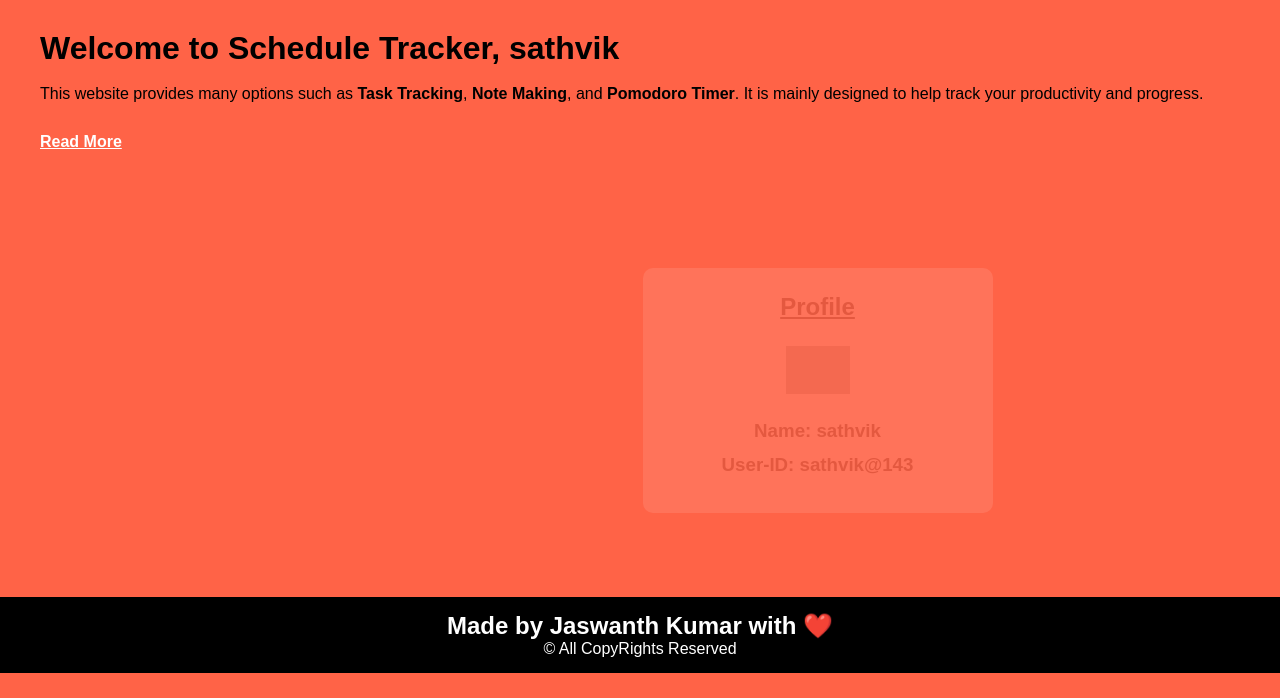
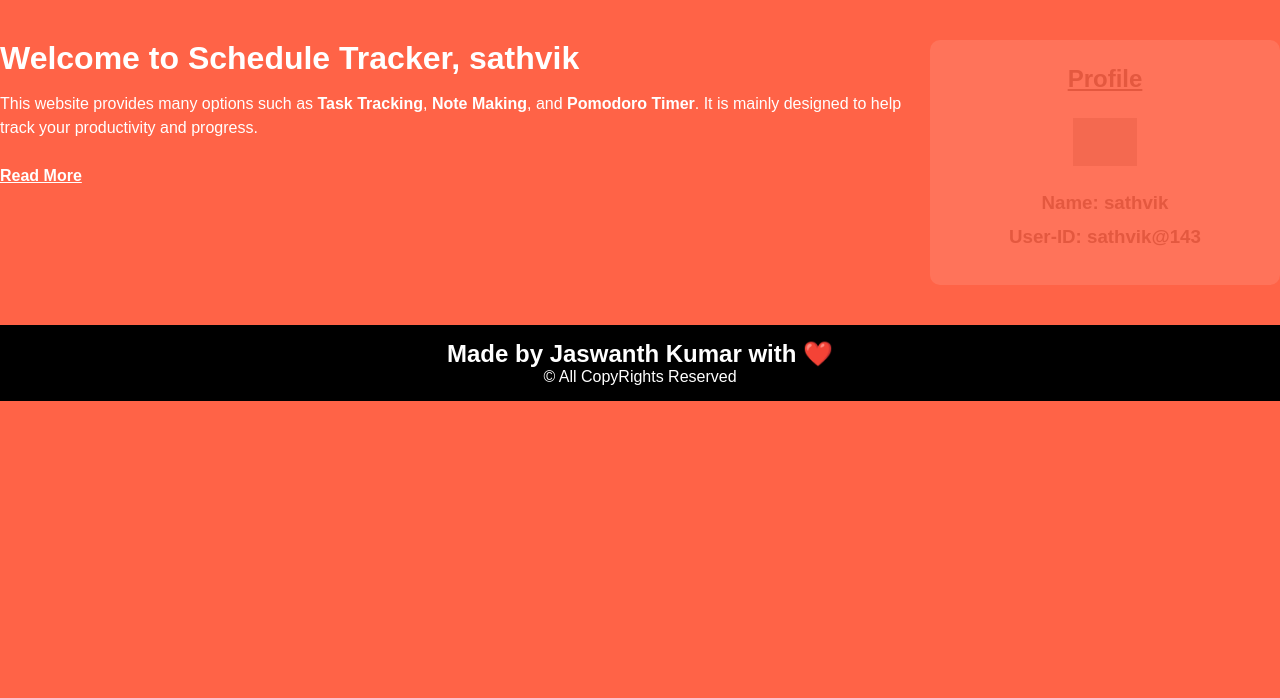
Before and after one commit to Jaswanth-Kumar-2007/CSL100_Project, a Flask app: page /dashboard in a window 1280 px wide. Shown: the part 102-800 px from the top of the page. Run offline with Flask 3, Linux system fonts and the light colour scheme; a user stored in the database is signed in; data comes from the database, SQL or seed files in the repository; grey boxes are pictures that could not be loaded.

Commit message:
Edited CSL Project

```diff
--- a/templates/Task.html
+++ b/templates/Task.html
@@ -3,6 +3,7 @@
     <head>
         <title>Tasks</title>
         <meta charset="utf-8">
+        <meta name="viewport" content="width=device-width, initial-scale=1.0">
         <style>
             header{
                 text-align: center;
--- a/templates/addtask.html
+++ b/templates/addtask.html
@@ -2,6 +2,8 @@
 <html>
     <head>
         <title>Scheduler : Add Task</title>
+        <meta charset="utf-8">
+        <meta name="viewport" content="width=device-width, initial-scale=1.0">
         <style>
             *{
                 font-family: Arial, Helvetica, sans-serif;
--- a/templates/dashboard.html
+++ b/templates/dashboard.html
@@ -3,6 +3,7 @@
 <head>
     <title>Schedule Tracker</title>
     <meta charset="utf-8">
+    <meta name="viewport" content="width=device-width, initial-scale=1.0">
     <style>
         * {
             margin: 0;
@@ -37,26 +38,24 @@
         nav a:hover {
             text-decoration: underline;
         }
-        main {
-            background-color: #FF6347;
-            padding: 30px 40px;
-        }
-        main h1 {
+        #main-text h1 {
             margin-bottom: 15px;
         }
-        main p {
+        #main-text p {
             line-height: 1.5;
             font-size: 16px;
         }
-        main a {
+        #main-text a {
             color: white;
             text-decoration: underline;
             font-weight: bold;
         }
         .container {
+            display:grid;
+            min-height: max-content;
+            grid-template-columns: 3fr 1fr;
             color: white;
             padding: 40px 0;
-            margin: 24px auto;
         }
         .box {
             background-color: white;
@@ -64,7 +63,6 @@
             color: black;
             width: 350px;
             border-radius: 10px;
-            margin: 20px 17cm;
             padding: 25px;
             text-align: center;
             transition-property: opacity;
@@ -105,16 +103,15 @@
             <a href="{{ url_for('logout') }}">Logout</a>
         </nav>
     </div>
-    <main>
-        <h1>Welcome to Schedule Tracker, {{ user.name }}</h1>
-        <p>
-            This website provides many options such as <b>Task Tracking</b>, <b>Note Making</b>, and <b>Pomodoro Timer</b>.
-            It is mainly designed to help track your productivity and progress.<br><br>
-            <a href="#">Read More</a>
-        </p>
-    </main>
-
     <div class="container">
+        <div id="main-text">
+            <h1>Welcome to Schedule Tracker, {{ user.name }}</h1>
+            <p>
+                This website provides many options such as <b>Task Tracking</b>, <b>Note Making</b>, and <b>Pomodoro Timer</b>.
+                It is mainly designed to help track your productivity and progress.<br><br>
+                <a href="#">Read More</a>
+            </p>
+        </div>
         <div class="box">
             <h2>Profile</h2>
             <img src="https://cdn3.iconfinder.com/data/icons/business-two-tone-1/32/User-512.png" alt="user">
--- a/templates/login.html
+++ b/templates/login.html
@@ -3,6 +3,7 @@
     <head>
         <title>Schedule Tracker : Login</title>
         <meta charset="utf-8">
+        <meta name="viewport" content="width=device-width, initial-scale=1.0">
         <style>
            *{
                 margin:0%;
@@ -24,16 +25,16 @@
                 height:100%;
             }
             .container{
+                display: flex;
                 color:black;
                 justify-content: center;
                 align-items: center;
                 height:100%;
                 margin-top:5cm;
                 margin-bottom:5cm;
-                margin-left:17cm;
-                margin-right:10cm;
             }
             .box{
+                align-items: center;
                 background-color:#FF6347;
                 opacity:0.5;
                 width: 270px;
--- a/templates/personalnotes.html
+++ b/templates/personalnotes.html
@@ -2,6 +2,8 @@
 <html>
     <head>
         <title>Scheduler</title>
+        <meta charset="utf-8">
+        <meta name="viewport" content="width=device-width, initial-scale=1.0">
     </head>
     <style>
         *{
--- a/templates/register.html
+++ b/templates/register.html
@@ -3,6 +3,7 @@
     <head>
         <title>Schedule Tracker : Register</title>
         <meta charset="utf-8">
+        <meta name="viewport" content="width=device-width, initial-scale=1.0">
         <style>
            *{
                 margin:0%;
@@ -24,16 +25,16 @@
                 height:100%;
             }
             .container{
+                display: flex;
                 color:black;
                 justify-content: center;
                 align-items: center;
                 height:100%;
                 margin-top:5cm;
                 margin-bottom:5cm;
-                margin-left:17cm;
-                margin-right:10cm;
             }
             .box{
+                align-items: center;
                 background-color:#FF6347;
                 opacity:0.5;
                 width: 300px;
--- a/templates/updatenotes.html
+++ b/templates/updatenotes.html
@@ -3,6 +3,7 @@
     <head>
         <title>Personal Diary : Update</title>
         <meta charset="utf-8">
+        <meta name="viewport" content="width=device-width, initial-scale=1.0">
         <style>
             *{
                 font-family: Arial, Helvetica, sans-serif;
--- a/templates/updatetask.html
+++ b/templates/updatetask.html
@@ -2,6 +2,8 @@
 <html>
     <head>
         <title>Scheduler : Add Task</title>
+        <meta charset="utf-8">
+        <meta name="viewport" content="width=device-width, initial-scale=1.0">
     </head>
         <style>
             *{
```
